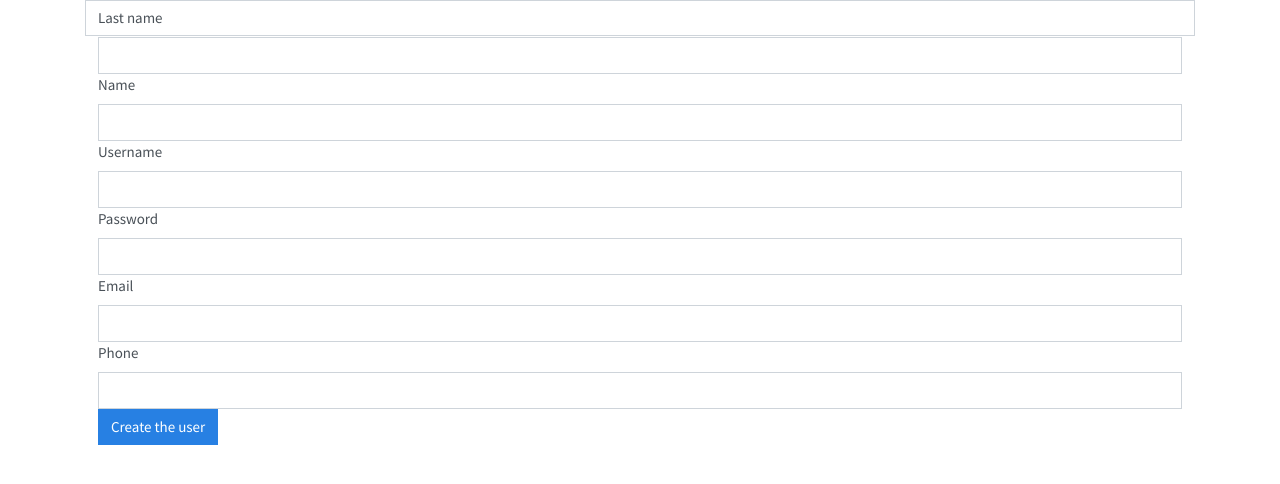
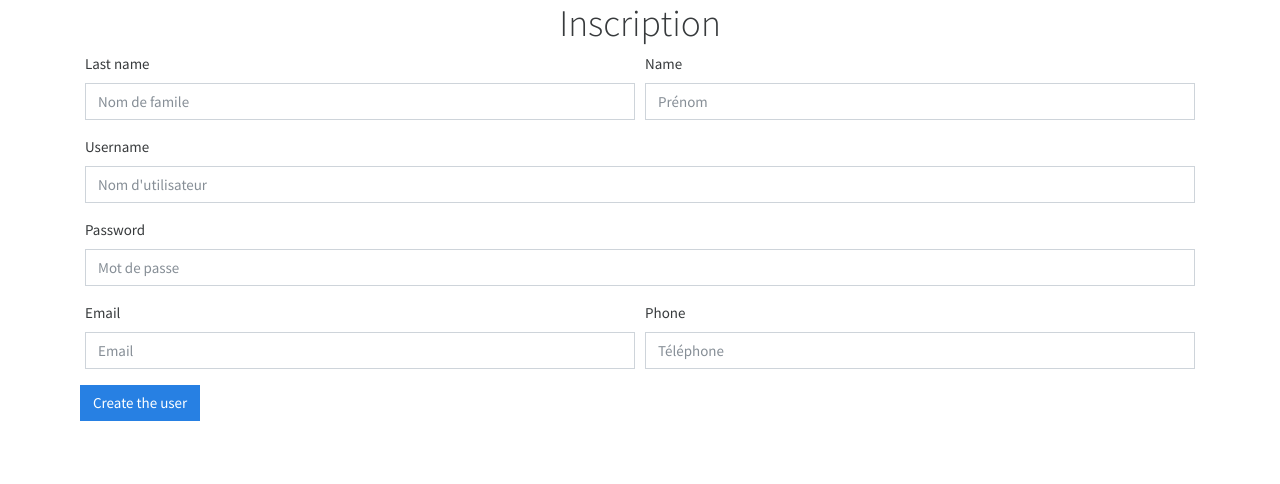
Before and after one commit to AlexandreTO/Projet, a Symfony app: template templates/user/addUser.html.twig in a window 1280 px wide. Shown: the part 55-539 px from the top of the page. Run offline with Twig, Linux system fonts and the light colour scheme; the template is opened without the code that fills it: most values are stand-ins (such as "Sample title", 1, 10 or a date in 2020); form fields are guessed from the names that the template uses; some libraries are stand-ins or nearby versions.

Commit message:
Redesign the sign in form Opted for the row layout for more visibility

```diff
--- a/templates/base.html.twig
+++ b/templates/base.html.twig
@@ -46,8 +46,24 @@
 					</li>
 				</ul>
 				<ul class="nav navbar-nav navbar-right">
-					<li class="nav-item"><a class="nav-link" href="{{ path('add_user') }}"> Inscription </a></li>
-					<li class="nav-item"><a class="nav-link" href="{{ path('app_login') }}"> Connexion </a></li>
+					{% if app.user %}
+						<li class="nav-item">
+							<a class="nav-link">
+								Bonjour {{ app.user.username }}
+							</a>
+						</li>
+					{% endif %}
+					<li class="nav-item">
+						<a class="nav-link" href="{{ path('add_user') }}">
+							Inscription
+						</a>
+					</li>
+					<li class="nav-item">
+					{% if app.user %}
+						<a class="nav-link" href="{{ path('app_logout') }}">Logout</a>
+					{% else %}
+						<a class="nav-link" href="{{ path('app_login') }}"> Connexion </a></li>
+					{% endif %}
 				</ul>
 			</div>
 		</nav>
--- a/templates/security/login.html.twig
+++ b/templates/security/login.html.twig
@@ -15,7 +15,7 @@
 			</div>
 		{% endif %}
 
-		<h1 class="h3 mb-3 font-weight-normal">Veuillez vous connecter</h1>
+		<h1 class="h3 mb-3 font-weight-normal text-center">Veuillez vous connecter</h1>
 		<label for="inputUsername">Nom d'utilisateur</label>
 		<input
 			type="text"
--- a/templates/user/addUser.html.twig
+++ b/templates/user/addUser.html.twig
@@ -1,37 +1,60 @@
 {% extends 'base.html.twig' %}
 {% block body %}
+<div class='container'>
     {{ form_start(form) }}
-    <div>
+        <h1 class="text-center">Inscription </h1>
+	    <div class="form-row">
+            <div class='form-group col-md-6'>
+		        {{ form_label(form.lastName) }}
+                {{ form_widget(
+                   form.lastName,
+                    {'attr' : {'class': 'form-control', 'placeholder': 'Nom de famile'}}
+                ) }}
                 {{ form_errors(form) }}
             </div>
-    <div class='container'>
-        <div class="form-control">
-	        <div>
-		        {{ form_label(form.lastName) }}
-                {{ form_widget(form.lastName) }}
+            <div class="form-group col-md-6">
+		        {{ form_label(form.name) }}
+                {{ form_widget(
+                    form.name,
+                     {'attr' : {'class': 'form-control', 'placeholder': 'Prénom'}}
+                ) }}
+                {{ form_errors(form) }}
             </div>
-            <div>
-		        {{ form_label(form.name) }}
-                {{ form_widget(form.name) }}
 	    </div>
-            <div>
+        <div class="form-group">
             {{ form_label(form.username) }}
-                {{ form_widget(form.username) }}
+            {{ form_widget(
+                form.username,
+                {'attr' : {'class': 'form-control', 'placeholder': 'Nom d\'utilisateur'}}
+            ) }}
+            {{ form_errors(form) }}
         </div>
-            <div>
+        <div class="form-group">
             {{ form_label(form.password) }}
-               {{ form_widget(form.password) }}
+            {{ form_widget(
+                form.password,
+                {'attr' : {'class': 'form-control', 'placeholder': 'Mot de passe'}}
+            ) }}
+            {{ form_errors(form) }}
         </div>
-            <div>
+        <div class="form-row">
+            <div class="form-group col-md-6">
                 {{ form_label(form.email) }}
-                {{ form_widget(form.email) }}
+                {{ form_widget(
+                    form.email,
+                    {'attr' : {'class': 'form-control', 'placeholder': 'Email'}}
+                ) }}
+                {{ form_errors(form) }}
             </div>
-            <div>
+            <div class="form-group col-md-6">
                 {{ form_label(form.phone) }}
-                {{ form_widget(form.phone) }}
+                {{ form_widget(
+                    form.phone,
+                    {'attr' : {'class': 'form-control', 'placeholder': 'Téléphone'}}
+                ) }}
+                {{ form_errors(form) }}
             </div>
         <button type="submit" class="btn btn-primary">Create the user</button>
  </div>
-    </div>
 {{ form_end(form) }}
 {% endblock %}
```
Also changed, not shown: src/Type/AddUserType.php (+6 -6 lines). Lines whose indentation alone changed are shown as unchanged.
